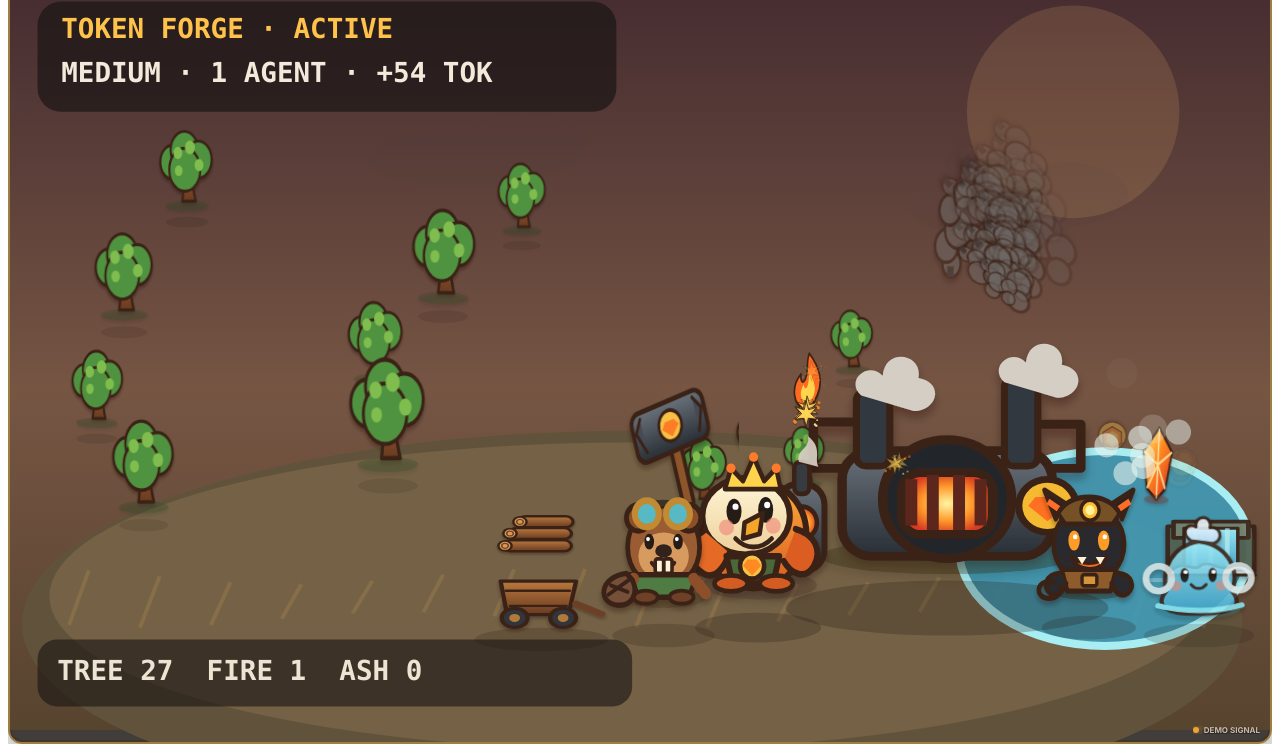
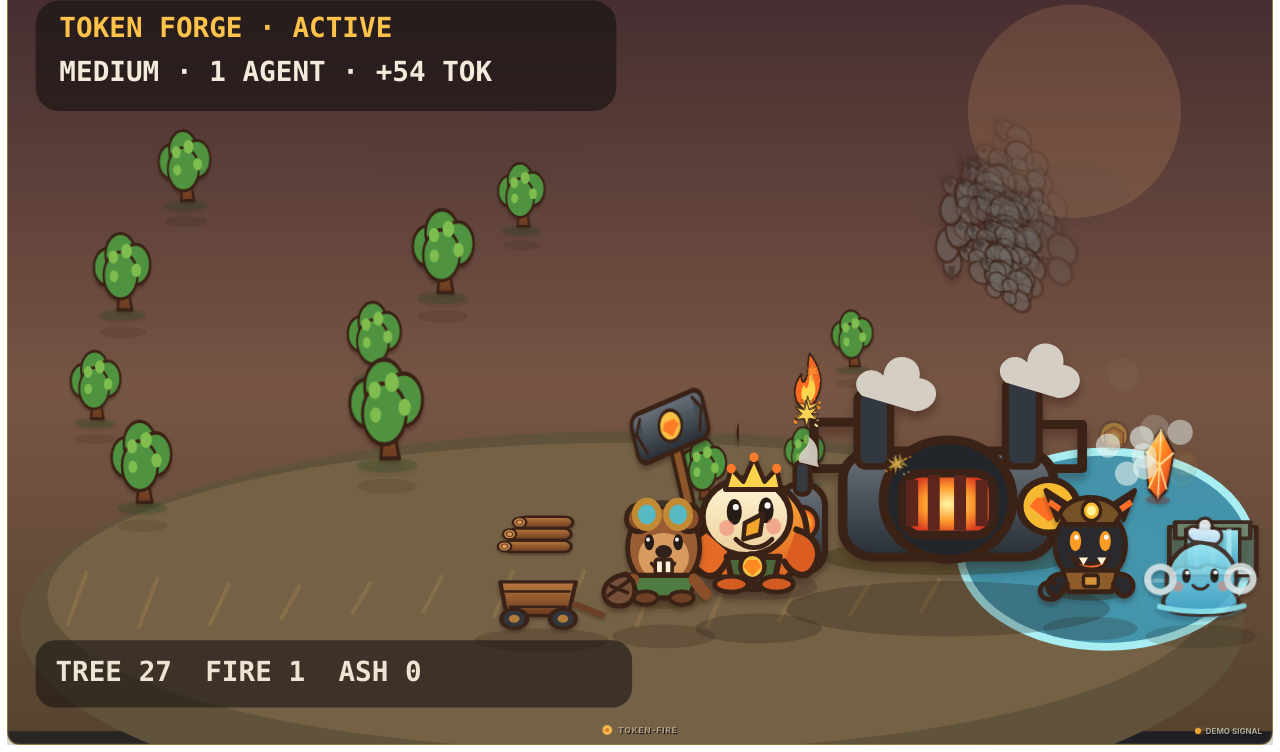
Before and after one commit to coco4atJP/Token-Fire, a website built with Vite: page index.html in a window 1280 px wide. Shown: the part 48-800 px from the top of the page. Built offline with nearby package versions, Linux system fonts and the light colour scheme.

Commit message:
refine overlay chrome and prevent HUD overlap

```diff
--- a/src/styles.css
+++ b/src/styles.css
@@ -22,7 +22,7 @@ body,
 }
 
 body {
-  padding: 8px;
+  padding: 7px;
 }
 
 .shell {
@@ -32,46 +32,50 @@ body {
   min-width: 300px;
   min-height: 190px;
   overflow: hidden;
-  border: 2px solid rgba(247, 194, 73, 0.5);
-  border-radius: 14px;
-  background: rgba(24, 19, 17, 0.82);
+  border: 1px solid rgba(244, 196, 92, 0.5);
+  border-radius: 12px;
+  background:
+    radial-gradient(circle at 74% 18%, rgba(244, 185, 79, 0.12), transparent 31%),
+    linear-gradient(155deg, rgba(49, 38, 31, 0.96), rgba(15, 17, 21, 0.94));
   box-shadow:
-    0 16px 44px rgba(0, 0, 0, 0.38),
-    inset 0 0 0 2px rgba(70, 44, 25, 0.42);
+    0 14px 42px rgba(0, 0, 0, 0.34),
+    inset 0 0 0 1px rgba(255, 230, 170, 0.08);
+  contain: paint;
 }
 
 .drag-strip {
   position: absolute;
   inset: 0 0 auto 0;
   z-index: 5;
-  height: 34px;
-  background: linear-gradient(180deg, rgba(28, 21, 18, 0.76), rgba(28, 21, 18, 0));
+  height: 32px;
+  background: linear-gradient(180deg, rgba(12, 13, 17, 0.62), rgba(12, 13, 17, 0));
 }
 
 .brand {
   position: absolute;
   z-index: 6;
-  top: 10px;
-  left: 14px;
+  bottom: 9px;
+  left: 50%;
   display: flex;
   align-items: center;
-  gap: 7px;
+  gap: 6px;
   pointer-events: none;
-  font-size: 10px;
+  transform: translateX(-50%);
+  font-size: 8px;
   font-weight: 800;
-  letter-spacing: 0.12em;
-  color: rgba(255, 239, 203, 0.9);
-  text-shadow: 0 1px 2px #26160f;
+  letter-spacing: 0.13em;
+  color: rgba(255, 237, 194, 0.52);
+  text-shadow: 1px 1px #19151a;
 }
 
 .brand::before {
-  width: 10px;
-  height: 10px;
+  width: 8px;
+  height: 8px;
+  border: 1px solid rgba(255, 224, 145, 0.48);
+  border-radius: 50%;
   content: "";
-  border-radius: 50% 50% 46% 54%;
-  background: #f59a2d;
-  box-shadow: 0 -4px #ffd05a, 4px 1px #c84a25;
-  transform: rotate(-8deg);
+  background: #d77c2c;
+  box-shadow: inset 0 0 0 2px #f3bd48;
 }
 
 .toolbar {
@@ -93,13 +97,15 @@ body {
 }
 
 .toolbar button {
-  height: 22px;
-  min-width: 24px;
-  padding: 0 7px;
-  border: 1px solid rgba(255, 214, 118, 0.3);
-  border-radius: 7px;
-  color: #f1e5cf;
-  background: rgba(38, 29, 25, 0.88);
+  height: 23px;
+  min-width: 25px;
+  padding: 0 8px;
+  border: 1px solid rgba(255, 214, 118, 0.28);
+  border-radius: 6px;
+  color: #eee5d5;
+  background: rgba(25, 26, 31, 0.84);
+  box-shadow: 0 4px 14px rgba(0, 0, 0, 0.2);
+  backdrop-filter: blur(7px);
   font: inherit;
   font-size: 9px;
   font-weight: 700;
@@ -107,33 +113,37 @@ body {
 }
 
 .toolbar button:hover,
+.toolbar button:focus-visible,
 .toolbar button[aria-pressed="true"] {
-  color: #2a1b14;
+  color: #1c1716;
+  outline: none;
   background: #eeb74c;
 }
 
 canvas {
+  position: absolute;
+  z-index: 1;
+  inset: 0;
   display: block;
   width: 100%;
   height: 100%;
-  image-rendering: auto;
 }
 
 .status-line {
   position: absolute;
   z-index: 6;
   right: 10px;
-  bottom: 8px;
-  max-width: 45%;
+  bottom: 9px;
+  max-width: 37%;
   overflow: hidden;
-  color: rgba(244, 234, 216, 0.76);
+  color: rgba(241, 233, 216, 0.68);
   font-size: 8px;
   font-weight: 700;
   line-height: 1;
   text-overflow: ellipsis;
   white-space: nowrap;
   pointer-events: none;
-  text-shadow: 0 1px 2px #1d120f;
+  text-shadow: 1px 1px #121216;
 }
 
 .connection-dot {
@@ -148,10 +158,16 @@ canvas {
 
 .connection-dot.active {
   background: #f0a435;
-  box-shadow: 0 0 8px rgba(240, 164, 53, 0.9);
+  box-shadow: 0 0 8px rgba(240, 164, 53, 0.86);
 }
 
 .connection-dot.recovering {
   background: #81c88c;
-  box-shadow: 0 0 7px rgba(129, 200, 140, 0.58);
+  box-shadow: 0 0 7px rgba(129, 200, 140, 0.52);
 }
+
+@media (prefers-reduced-motion: reduce) {
+  .toolbar {
+    transition: none;
+  }
+}
```
